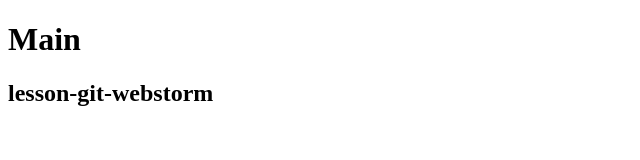
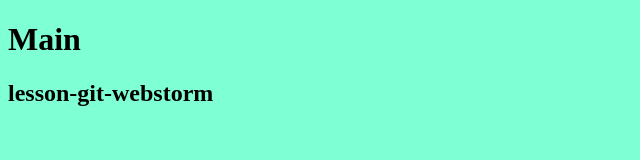
Before and after one commit to o-demianenko/lesson-git-webstorm, a plain HTML site: page index.html in a window 1280 px wide. Shown: the whole page, without its empty margins (0-640 px from the left). Drawn offline with Linux system fonts and the light colour scheme.

Commit message:
add main css, ref link

```diff
--- a/index.html
+++ b/index.html
@@ -6,6 +6,7 @@
           content="width=device-width, user-scalable=no, initial-scale=1.0, maximum-scale=1.0, minimum-scale=1.0">
     <meta http-equiv="X-UA-Compatible" content="ie=edge">
     <title>Document</title>
+    <link rel="stylesheet" href="./main.css">
 </head>
 <body>
 <h1>Main</h1>
--- /dev/null
+++ b/main.css
@@ -0,0 +1,3 @@
+body {
+    background-color: aquamarine;
+}
```
